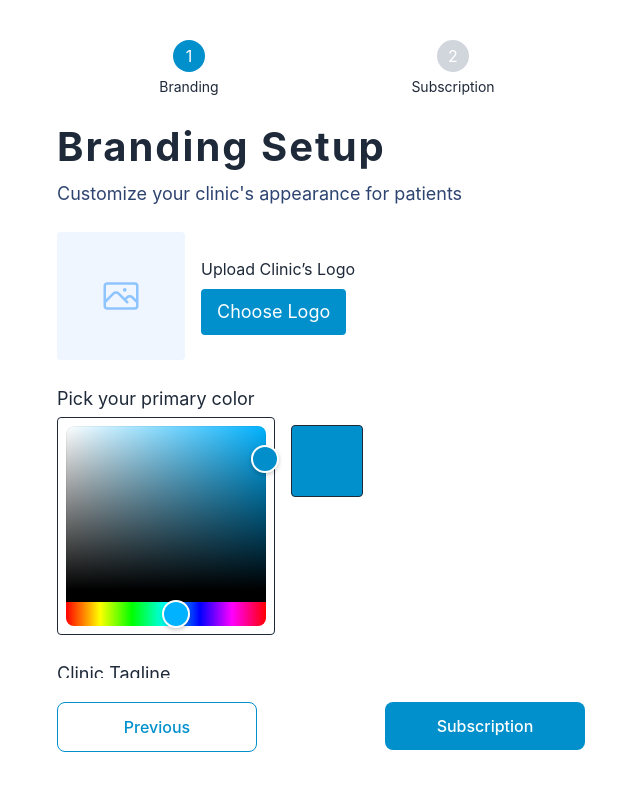
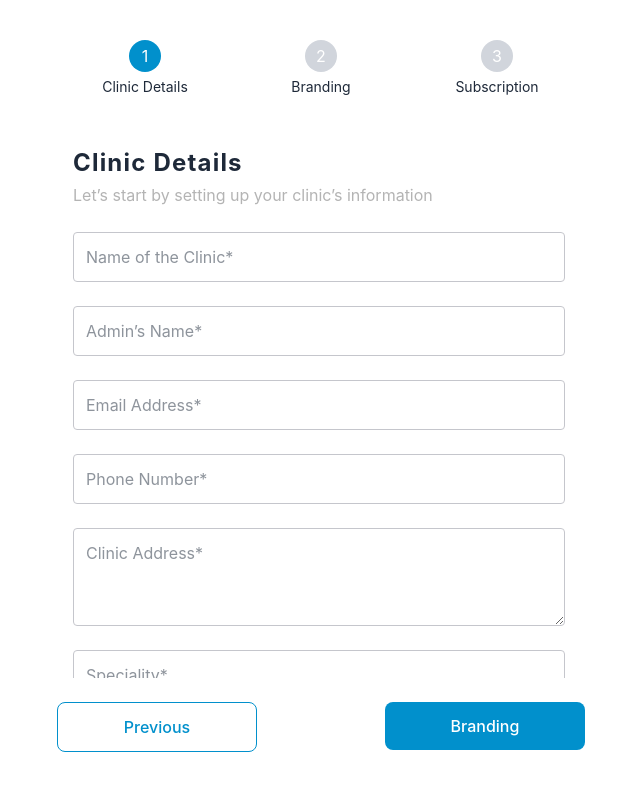
Before and after one commit to kinwitstech/SSN, a React (Vite) app: page /registerClinic in a window 1280 px wide. Shown: the top 790 px of the page, without its empty margins (319-959 px from the left). Built offline with nearby package versions, Linux system fonts and the light colour scheme.

Commit message:
Register Clinic - Clinic details page

```diff
--- /dev/null
+++ b/src/pages/auth/RegisterClinic/ClinicDetails.jsx
@@ -0,0 +1,108 @@
+import React from "react";
+import { useFormContext } from "react-hook-form";
+import Input from "../../../components/InputField";
+import Textarea from "../../../components/TextareaField";
+
+const ClinicDetails = () => {
+  const { register, formState } = useFormContext();
+
+  const services = ["Lab Work", "Medical Dispensary"];
+
+  return (
+    <div className="px-4 py-6">
+      {/* --- Header --- */}
+      <h2 className="text-2xl font-bold text-textPrimary mb-1">Clinic Details</h2>
+      <p className="text-base text-textHint mb-6">
+        Let’s start by setting up your clinic’s information
+      </p>
+
+      <div className="space-y-4">
+        {/* --- Input Fields --- */}
+        <Input
+          name="clinicName"
+          placeholder="Name of the Clinic*"
+          register={register}
+          formState={formState}
+        />
+        <Input
+          name="adminName"
+          placeholder="Admin’s Name*"
+          register={register}
+          formState={formState}
+        />
+        <Input
+          name="email"
+          type="email"
+          placeholder="Email Address*"
+          register={register}
+          formState={formState}
+        />
+        <Input
+          name="phone"
+          type="tel"
+          placeholder="Phone Number*"
+          register={register}
+          formState={formState}
+        />
+
+        <Textarea
+          name="clinicAddress"
+          placeholder="Clinic Address*"
+          register={register}
+          formState={formState}
+          rows={3}
+        />
+
+        {/* --- Speciality Textbox --- */}
+        <Input
+          name="speciality"
+          placeholder="Speciality*"
+          register={register}
+          formState={formState}
+        />
+
+        {/* --- Consultation Fee --- */}
+        <Input
+          name="consultationFee"
+          placeholder="Patient Consultation Fee"
+          register={register}
+          formState={formState}
+        />
+
+        {/* --- Certificate Upload --- */}
+        <div>
+          <input
+            type="file"
+            {...register("certificate")}
+            className="w-full px-4 py-2 border border-neutral-light rounded-xl text-textHint file:bg-primary file:text-white file:rounded-md file:px-3 file:py-1"
+          />
+          {formState.errors.certificate && (
+            <p className="text-error text-sm mt-1">
+              {formState.errors.certificate.message}
+            </p>
+          )}
+        </div>
+
+        {/* --- Services Provided --- */}
+        <div>
+          <p className="font-semibold text-textSecondary mb-2">Services Provided</p>
+          <div className="space-y-2">
+            {services.map((service) => (
+              <label key={service} className="flex items-center gap-2 text-textPrimary">
+                <input
+                  type="checkbox"
+                  value={service}
+                  {...register("servicesProvided")}
+                  className="accent-primary"
+                />
+                {service}
+              </label>
+            ))}
+          </div>
+        </div>
+      </div>
+    </div>
+  );
+};
+
+export default ClinicDetails;
--- a/src/pages/auth/RegisterClinic/RegisterClinicSchema.js
+++ b/src/pages/auth/RegisterClinic/RegisterClinicSchema.js
@@ -18,15 +18,33 @@ const subscriptionPlanSchema = z.object({
   subscriptionPlan: z.string().min(1, "Please select a subscription plan"),
 });
 
+const clinicSchema = z.object({
+  clinicName: z.string().min(1, "Clinic name is required"),
+  adminName: z.string().min(1, "Admin name is required"),
+  email: z.string().email("Invalid email"),
+  phone: z.string().min(10, "Phone number is required"),
+  clinicAddress: z.string().min(1, "Clinic address is required"),
+  speciality: z.string().min(1, "Speciality is required"),
+  consultationFee: z
+    .string()
+    .min(1, "Fee is required")
+    .regex(/^\d+$/, "Fee must be a number"),
+  certificate: z
+    .any()
+    .refine((file) => file instanceof File || file?.length > 0, {
+      message: "Certificate is required",
+    }),
+  servicesProvided: z.array(z.string()).optional(),
+});
+
+
 export const fullSchema = clinicDetailsSchema
-  .merge(brandingSchema)
+  .merge(clinicSchema,brandingSchema)
   .merge(subscriptionPlanSchema);
 
 // 🧪 Fields to validate per step
 export const stepFieldsMap = {
-  0: ["clinicLogo"],
-  1: ["subscriptionPlan"],
-  2: [],
-  3: [],
-  4: [],
+  0: ["clinicName", "adminName", "email", "phone", "clinicAddress","speciality", "consultationFee", "certificate", "servicesProvided"],
+  1: ["clinicLogo"],
+  2: ["subscriptionPlan"],
 };
--- a/src/pages/auth/RegisterClinic/index.jsx
+++ b/src/pages/auth/RegisterClinic/index.jsx
@@ -6,11 +6,12 @@ import { FormProvider, useForm } from "react-hook-form";
 import Button from "../../../components/Button";
 import BrandingSetup from "./BrandingSetup";
 import { fullSchema, stepFieldsMap } from "./RegisterClinicSchema";
+import ClinicDetails from "./ClinicDetails";
 import SubscriptionPlans from "./SubscriptionPlans";
 
 // Step Components
 const steps = [
-  { title: "Branding", component: BrandingSetup },
+  {title: "Clinic Details", component: ClinicDetails }, { title: "Branding", component: BrandingSetup },
   { title: "Subscription", component: SubscriptionPlans },
 ];
 
```
